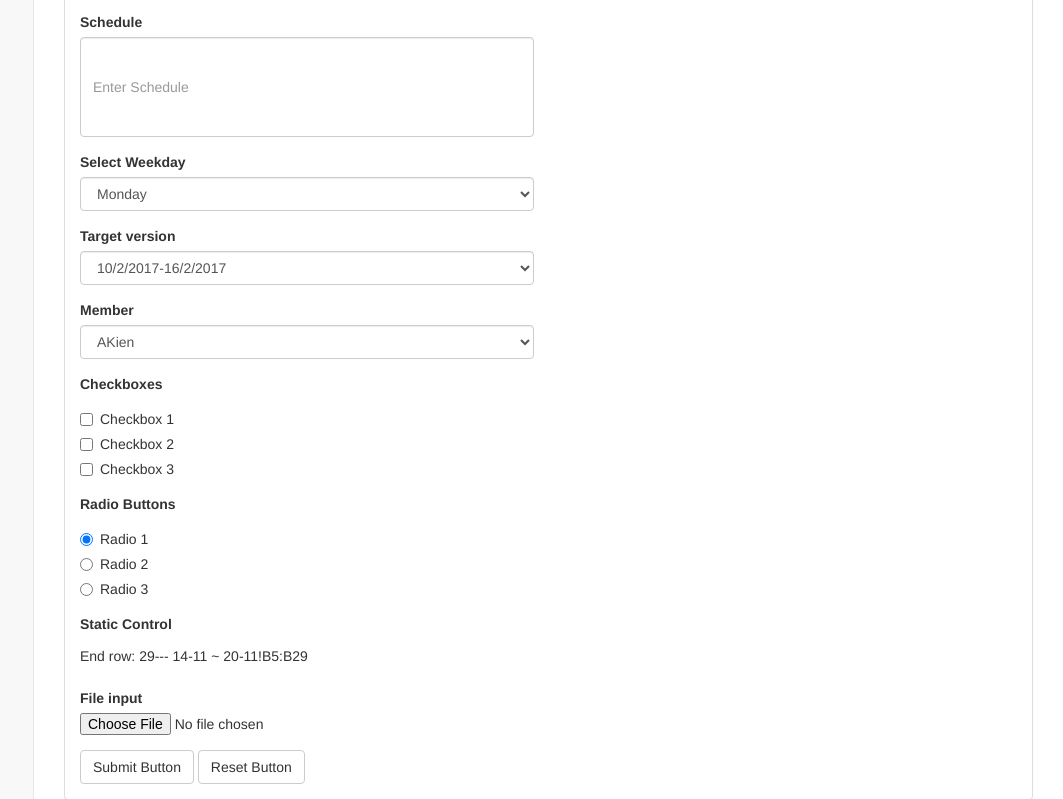
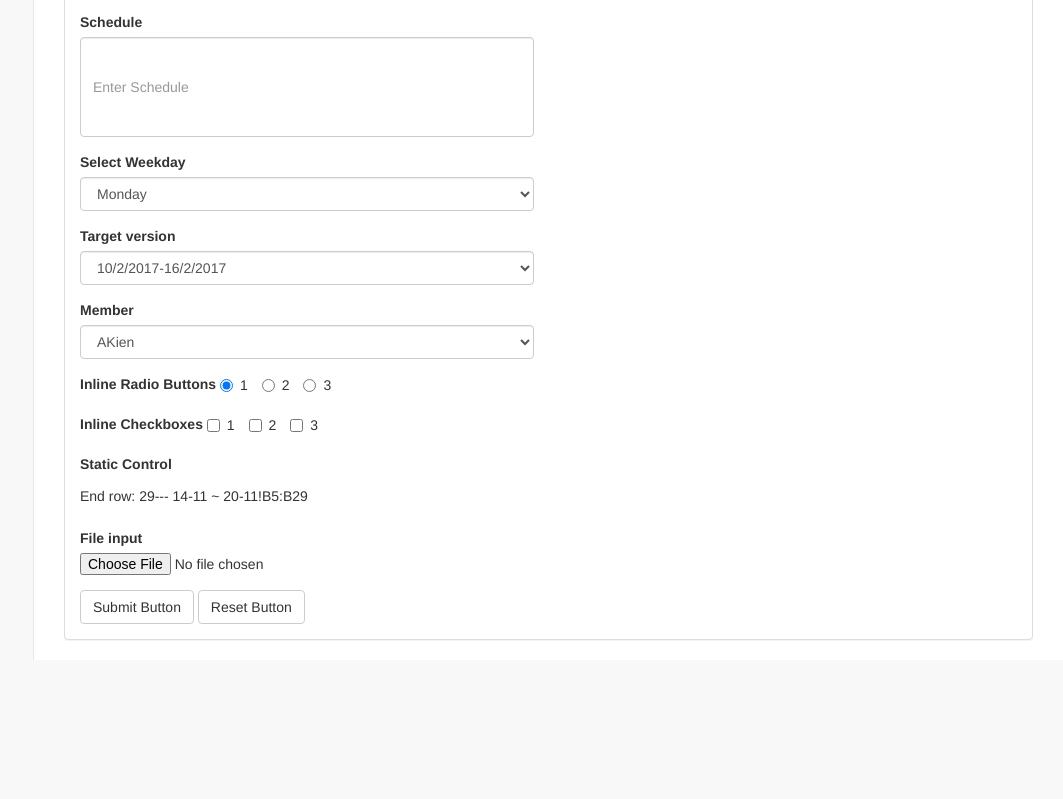
Before and after one commit to phamminhtien305/demodailyreport.io, a website: page pages/forms.html in a window 1280 px wide. Shown: the part 436-1235 px from the top of the page, without its empty margins (217-1280 px from the left). After the commit the page ends 1096 px from the top, so only its background shows below. Drawn offline with Linux system fonts and the light colour scheme.

Commit message:
Tam the da

```diff
--- a/pages/forms.html
+++ b/pages/forms.html
@@ -441,44 +441,31 @@
                                             </select>
                                         </div>
 
-
                                         <div class="form-group">
-                                            <label>Checkboxes</label>
-                                            <div class="checkbox">
-                                                <label>
-                                                    <input type="checkbox" value="">Checkbox 1
-                                                </label>
-                                            </div>
-                                            <div class="checkbox">
-                                                <label>
-                                                    <input type="checkbox" value="">Checkbox 2
-                                                </label>
-                                            </div>
-                                            <div class="checkbox">
-                                                <label>
-                                                    <input type="checkbox" value="">Checkbox 3
-                                                </label>
-                                            </div>
+                                            <label>Inline Radio Buttons</label>
+                                            <label class="radio-inline">
+                                                <input type="radio" name="optionsRadiosInline" id="optionsRadiosInline1" value="option1" checked>1
+                                            </label>
+                                            <label class="radio-inline">
+                                                <input type="radio" name="optionsRadiosInline" id="optionsRadiosInline2" value="option2">2
+                                            </label>
+                                            <label class="radio-inline">
+                                                <input type="radio" name="optionsRadiosInline" id="optionsRadiosInline3" value="option3">3
+                                            </label>
+                                        </div>
+                                        <div class="form-group">
+                                            <label>Inline Checkboxes</label>
+                                            <label class="checkbox-inline">
+                                                <input type="checkbox">1
+                                            </label>
+                                            <label class="checkbox-inline">
+                                                <input type="checkbox">2
+                                            </label>
+                                            <label class="checkbox-inline">
+                                                <input type="checkbox">3
+                                            </label>
                                         </div>
 
-                                        <div class="form-group">
-                                            <label>Radio Buttons</label>
-                                            <div class="radio">
-                                                <label>
-                                                    <input type="radio" name="optionsRadios" id="optionsRadios1" value="option1" checked>Radio 1
-                                                </label>
-                                            </div>
-                                            <div class="radio">
-                                                <label>
-                                                    <input type="radio" name="optionsRadios" id="optionsRadios2" value="option2">Radio 2
-                                                </label>
-                                            </div>
-                                            <div class="radio">
-                                                <label>
-                                                    <input type="radio" name="optionsRadios" id="optionsRadios3" value="option3">Radio 3
-                                                </label>
-                                            </div>
-                                        </div>
 
                                         <div class="form-group">
                                             <label>Static Control</label>
@@ -488,7 +475,6 @@
                                             <label>File input</label>
                                             <input type="file">
                                         </div>
-
                                         <button type="submit" class="btn btn-default">Submit Button</button>
                                         <button type="reset" class="btn btn-default">Reset Button</button>
                                     </form>
```
